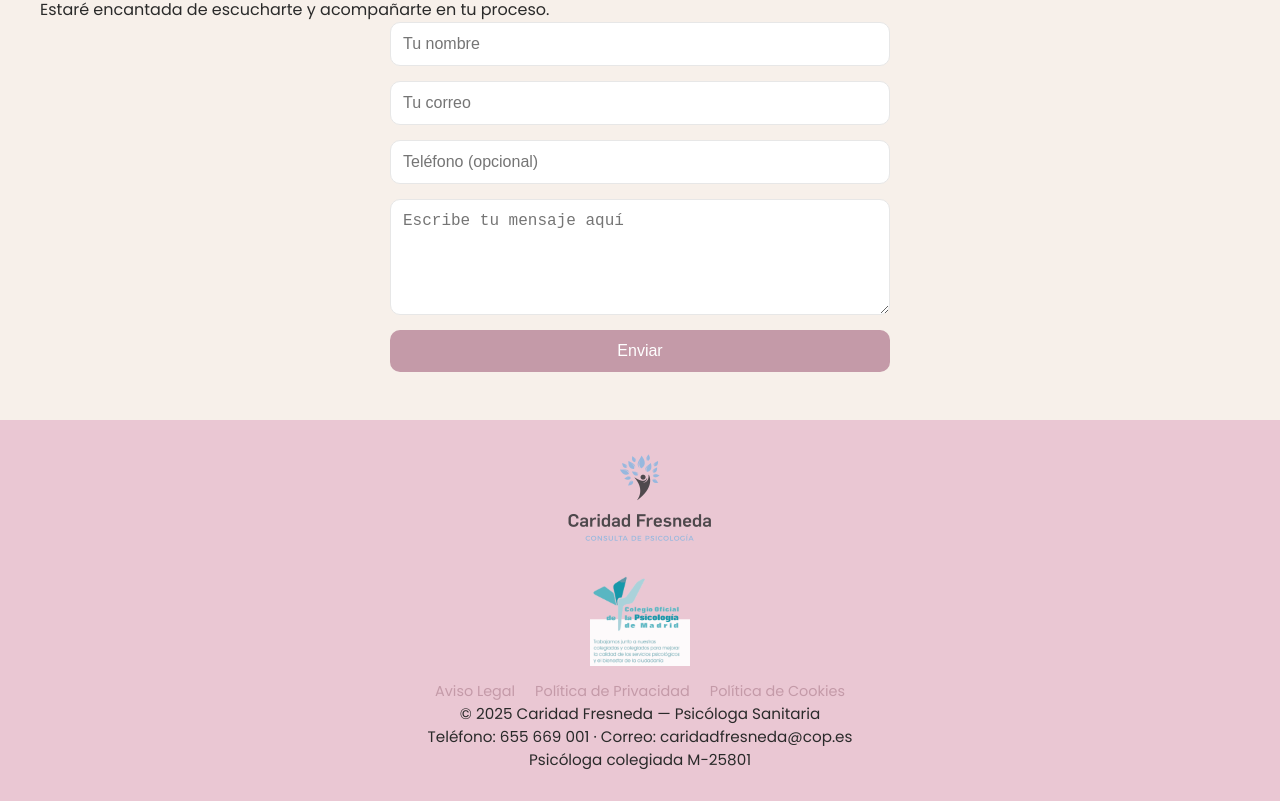
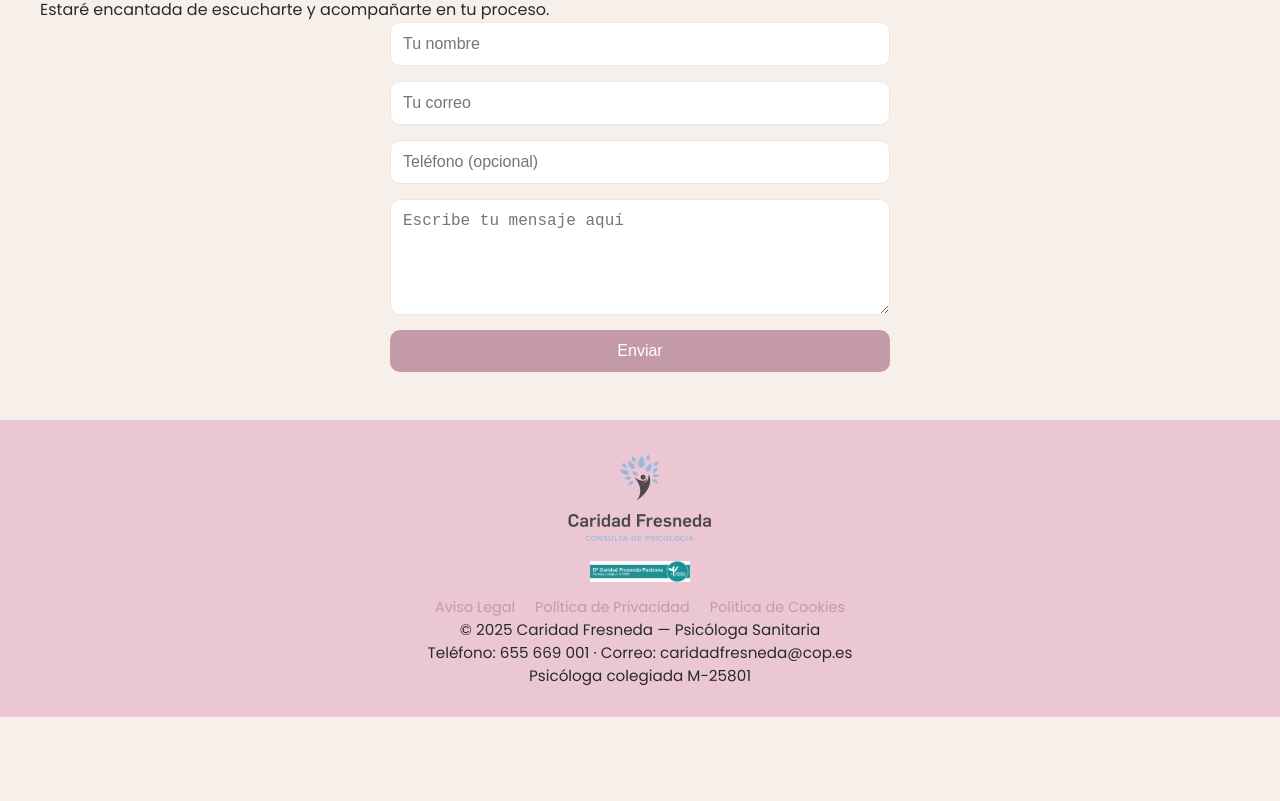
Before and after one commit to eltropa1/psicologia-premium, a React (Vite) app: page / in a window 1280 px wide. Shown: the part 2948-3749 px from the top of the page. After the commit the page ends 3665 px from the top, so only its background shows below. Built offline with nearby package versions, Linux system fonts and the light colour scheme; no server answers; the database is empty.

Commit message:
cambio el logo de COP por el que me mando Caridad y ajusto margenes entre los logos

```diff
--- a/src/components/Footer/Footer.css
+++ b/src/components/Footer/Footer.css
@@ -9,7 +9,7 @@
 .footer-logo {
   width: 150px;     /* Más pequeño que el header */
   opacity: 0.85;
-  margin-bottom: 15px;
+  margin-bottom: 6px;
 }
 
 .footer-legal {
@@ -32,8 +32,7 @@
 
 .footer-logo-cop {
   display: block;
-  margin: 12px auto 0;
-   width: 100px;          /* más pequeño que el principal */
-  margin-top: 12px;
+  width: 100px;
+  margin: 6px auto 0;
   opacity: 0.9;
 }
```
Also changed, not shown: public/logo-cop.png, public/logo-cop1.png (added).
